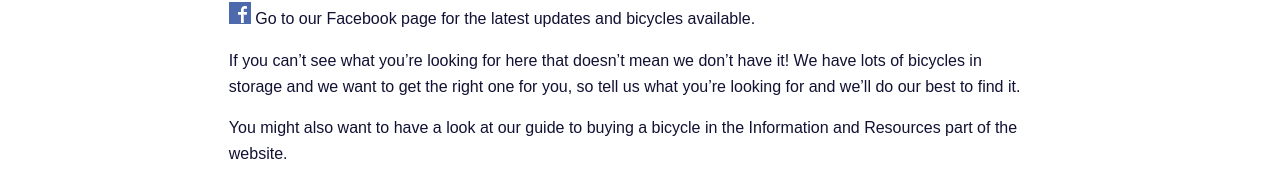
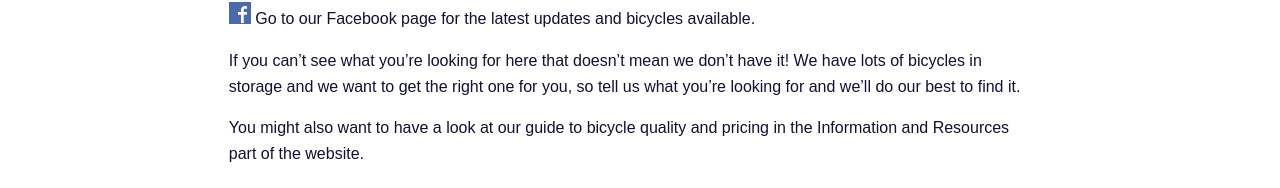
Before and after one commit to norwichbicyclerepaircooperative/norwichbicyclerepaircooperative.github.io, a Jekyll site: the page built from bikes-for-sale/index.md, in a window 1280 px wide and 1400 px high, cut to the strip 0-433 px from the top of the window. Shown: the part 223-411 px from the top of the strip. Built offline with Jekyll 4.4.1, drawn with Linux system fonts in a browser that asks for light colours.

Commit message:
Update index.md

```diff
--- a/bikes-for-sale/index.md
+++ b/bikes-for-sale/index.md
@@ -12,7 +12,7 @@ Bikes for Sale
 
 If you can't see what you're looking for here that doesn't mean we don't have it! We have lots of bicycles in storage and we want to get the right one for you, so tell us what you're looking for and we'll do our best to find it.
 
-You might also want to have a look at our guide to buying a bicycle in the Information and Resources part of the website.
+You might also want to have a look at our guide to bicycle quality and pricing in the Information and Resources part of the website.
 
 Fully refurbished with a 3 month guarantee
 ------------------------------------------
```
Also changed, not shown: other parts of bikes-for-sale/index.md (+7 -0 lines).
